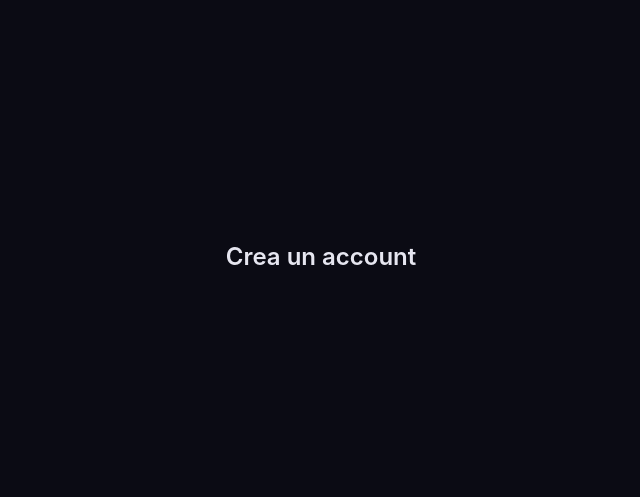
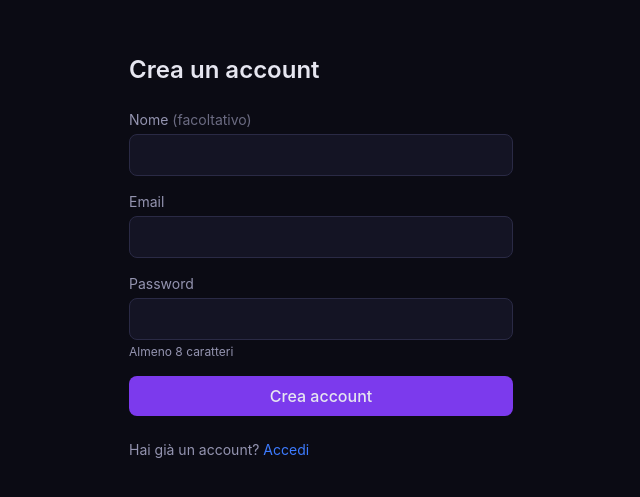
Before and after one commit to DonatelloFantauzzi/remind, a React (Vite) app in the folder client/: page /register in a window 1280 px wide. Shown: the part 143-640 px from the top of the page, without its empty margins (319-959 px from the left). Built offline with nearby package versions, Linux system fonts and the light colour scheme; no server answers.

Commit message:
Creata la pagina di registrazione

```diff
--- a/client/src/features/auth/RegisterPage.jsx
+++ b/client/src/features/auth/RegisterPage.jsx
@@ -1,7 +1,108 @@
+import { useState } from "react";
+import { Link, useNavigate } from "react-router";
+import { useAuthStore } from "./authStore";
+import request from "../../api/client";
+
 export default function RegisterPage() {
+  const [name, setName] = useState("");
+  const [email, setEmail] = useState("");
+  const [password, setPassword] = useState("");
+  const [error, setError] = useState(null);
+
+  const login = useAuthStore((state) => state.login);
+  const navigate = useNavigate();
+
+  const handleSubmit = async (e) => {
+    e.preventDefault();
+    setError(null);
+    let nameForBody = !name.trim() ? undefined : name.trim();
+    try {
+      await request("/auth/register", {
+        method: "POST",
+        body: { email, password, name: nameForBody },
+      });
+      await login(email, password);
+    } catch (err) {
+      setError(err.message);
+      return;
+    }
+    navigate("/");
+  };
+
   return (
-    <main className="min-h-dvh flex items-center justify-center p-6">
-      <h1 className="text-2xl font-semibold">Crea un account</h1>
+    <main className="min-h-screen flex items-center justify-center px-4">
+      <div className="w-full max-w-sm">
+        <h1 className="text-2xl font-semibold text-fg mb-6">Crea un account</h1>
+
+        <form onSubmit={handleSubmit} className="flex flex-col gap-4">
+          <div className="flex flex-col gap-1">
+            <label htmlFor="name" className="text-sm text-muted">
+              Nome <span className="text-muted/70">(facoltativo)</span>
+            </label>
+            <input
+              id="name"
+              type="text"
+              autoComplete="name"
+              value={name}
+              onChange={(e) => setName(e.target.value)}
+              className="w-full rounded-lg bg-surface border border-line px-3 py-2 text-fg placeholder:text-muted focus:outline-none focus:ring-2 focus:ring-secondary"
+            />
+          </div>
+
+          <div className="flex flex-col gap-1">
+            <label htmlFor="email" className="text-sm text-muted">
+              Email
+            </label>
+            <input
+              id="email"
+              type="email"
+              required
+              autoComplete="email"
+              value={email}
+              onChange={(e) => setEmail(e.target.value)}
+              className="w-full rounded-lg bg-surface border border-line px-3 py-2 text-fg placeholder:text-muted focus:outline-none focus:ring-2 focus:ring-secondary"
+            />
+          </div>
+
+          <div className="flex flex-col gap-1">
+            <label htmlFor="password" className="text-sm text-muted">
+              Password
+            </label>
+            <input
+              id="password"
+              type="password"
+              required
+              minLength={8}
+              maxLength={128}
+              value={password}
+              onChange={(e) => setPassword(e.target.value)}
+              autoComplete="new-password"
+              className="w-full rounded-lg bg-surface border border-line px-3 py-2 text-fg placeholder:text-muted focus:outline-none focus:ring-2 focus:ring-secondary"
+            />
+            <p className="text-xs text-muted">Almeno 8 caratteri</p>
+          </div>
+
+          {error && (
+            <p role="alert" className="text-sm text-danger">
+              {error}
+            </p>
+          )}
+
+          <button
+            type="submit"
+            className="w-full rounded-lg bg-primary px-4 py-2 font-medium text-fg hover:bg-primary/80 focus:outline-none focus:ring-2 focus:ring-secondary"
+          >
+            Crea account
+          </button>
+        </form>
+
+        <p className="mt-6 text-sm text-muted">
+          Hai già un account?{" "}
+          <Link to="/login" className="text-secondary hover:underline">
+            Accedi
+          </Link>
+        </p>
+      </div>
     </main>
   );
 }
```
